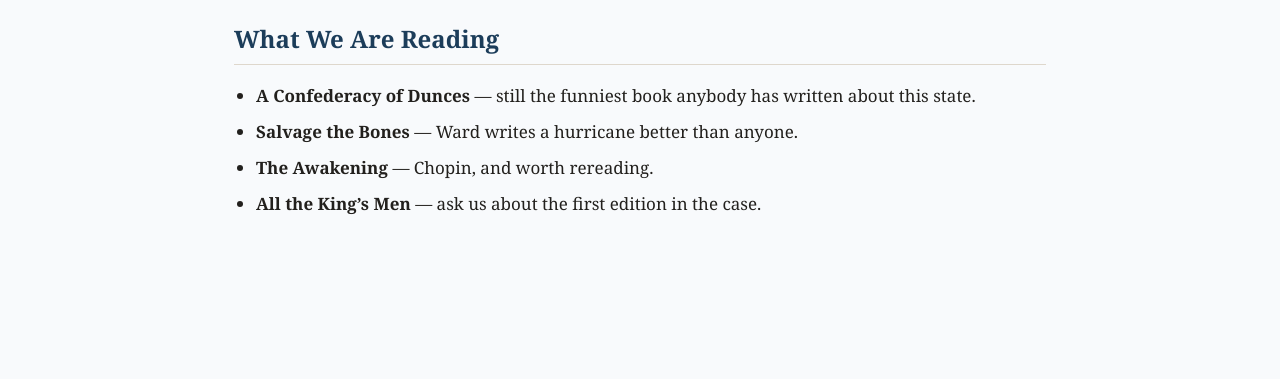
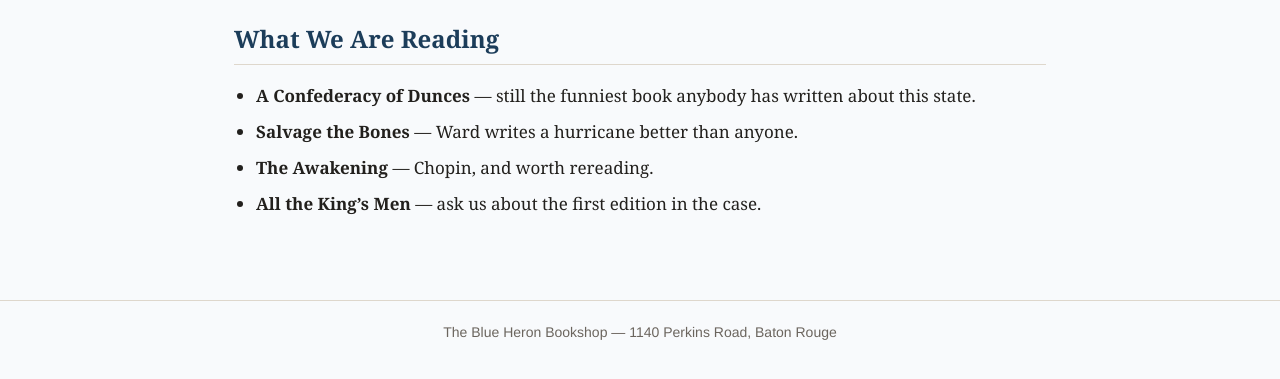
Before and after one commit to is-courses-practice-org/isds4125-f26-team-03, a plain HTML site: page staff-picks.html in a window 1280 px wide. Shown: the part 219-598 px from the top of the page. Drawn offline with Linux system fonts and the light colour scheme.

Commit message:
syph append footer

```diff
--- a/staff-picks.html
+++ b/staff-picks.html
@@ -43,6 +43,7 @@
   </main>
 
   <!-- STEP 3: the footer line goes here, just above </body> -->
+  <footer>The Blue Heron Bookshop &mdash; 1140 Perkins Road, Baton Rouge</footer>
 
 </body>
 
```
